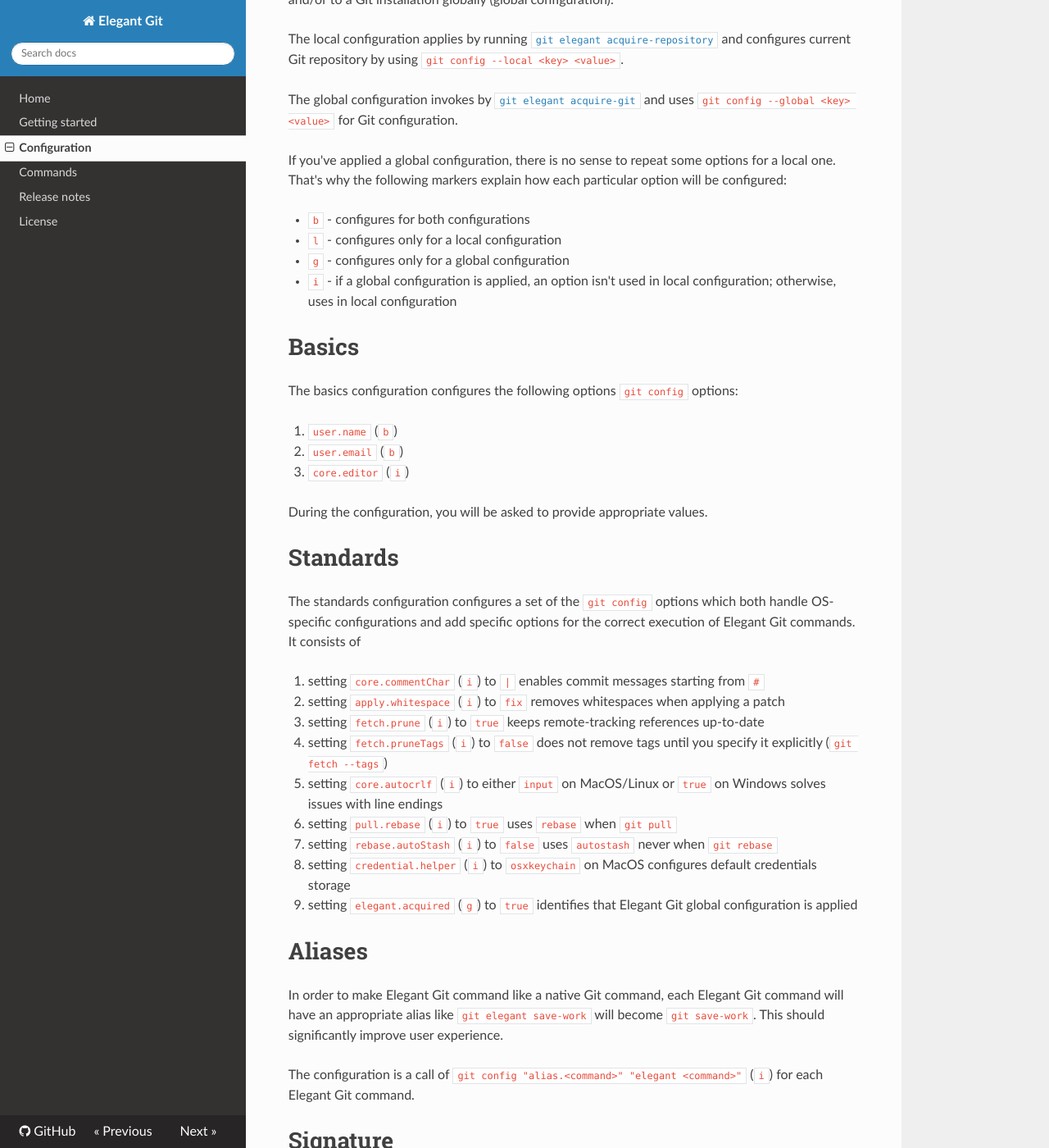
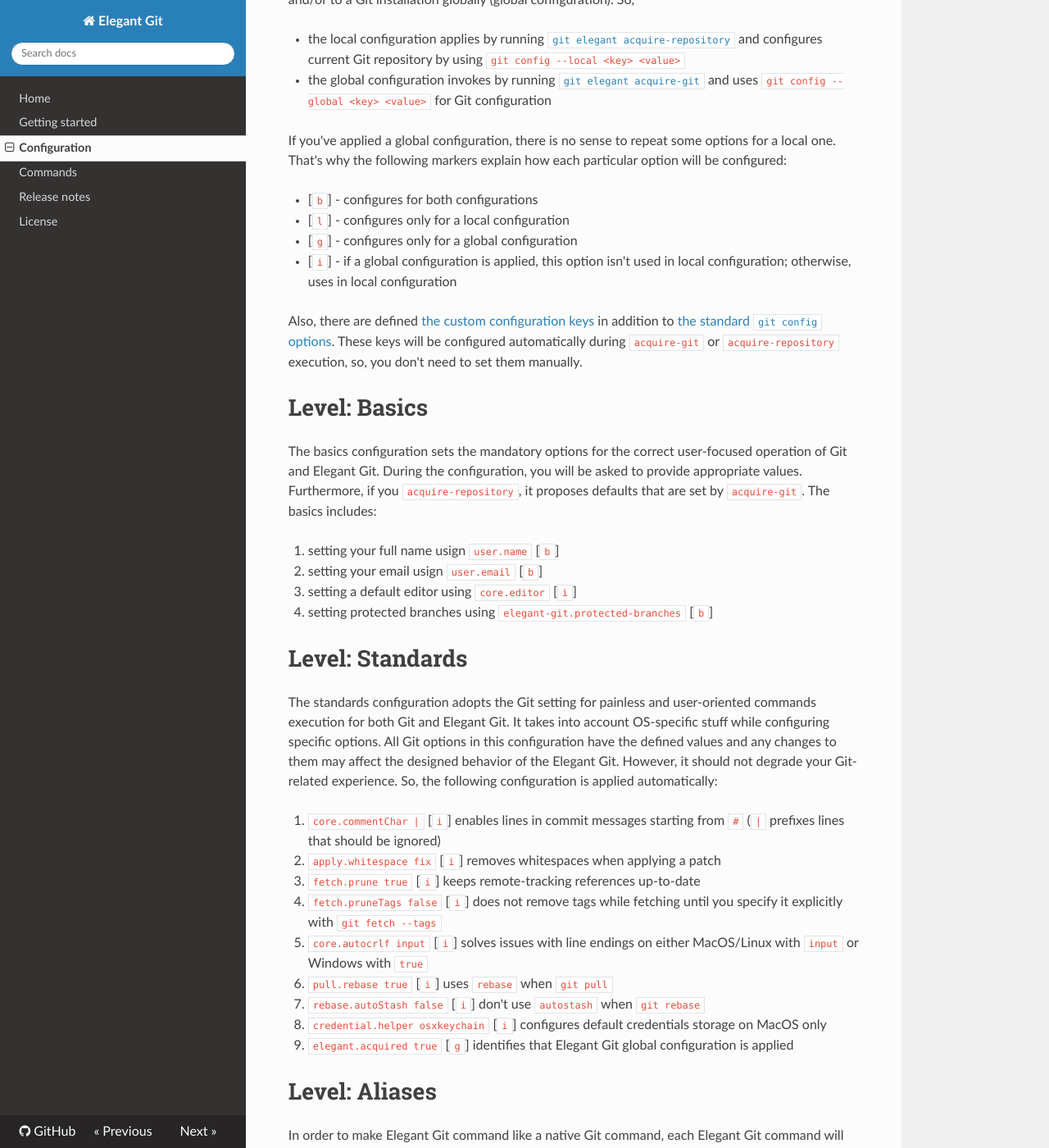
Before and after one commit to bees-hive/elegant-git, an MkDocs documentation site: the page built from docs/configuration.md, in a window 1280 px wide and 1400 px high, scrolled down 220 px. Shown: the whole window at 82% size. Built offline with MkDocs 1.6.1, drawn with Linux system fonts in a browser that asks for light colours; nearby versions of some CDN libraries; some of the changed text lies outside the part shown.

Commit message:
Add logic of protecting branches
A user may have several branches in the repository in which he/she can't
do modifications. For instance, it is a case when there is `master` and
`develop` branches. These branches are protected ones and Elegant Git
allows to:
- configure global and local branches that should be protected
- disable removing of the protected branches
- disable changing the history of protected branches

This is implemented by
1. aborting the execution of `amend-work`, `deliver-work`, `polish-work`,
`save-work` if any of the commands is run against a protected branch
2. skipping the protected branches in `prune-repository` command
3. asking for the protected branches in the `acquire-git` and
   `acquire-repository` commands

Also, the documentation is updated accordingly.

```diff
--- a/docs/configuration.md
+++ b/docs/configuration.md
@@ -1,68 +1,90 @@
 # Approach
+
 Elegant Git aims to standardize how a work environment should be configured. It operates several
 levels of configurations (see below) that can be applied to a Git repository (local configuration)
-and/or to a Git installation globally (global configuration).
+and/or to a Git installation globally (global configuration). So,
 
-The local configuration applies by running
+- the local configuration applies by running
 [`git elegant acquire-repository`](commands.md#acquire-repository) and configures current Git
-repository by using `git config --local <key> <value>`.
-
-The global configuration invokes by [`git elegant acquire-git`](commands.md#acquire-git) and uses
-`git config --global <key> <value>` for Git configuration.
+repository by using `git config --local <key> <value>`
+- the global configuration invokes by running [`git elegant acquire-git`](commands.md#acquire-git)
+and uses `git config --global <key> <value>` for Git configuration
 
 If you've applied a global configuration, there is no sense to repeat some options for a local one.
 That's why the following markers explain how each particular option will be configured:
 
-- `b` - configures for both configurations
-- `l` - configures only for a local configuration
-- `g` - configures only for a global configuration
-- `i` - if a global configuration is applied, an option isn't used in local configuration;
+- [`b`] - configures for both configurations
+- [`l`] - configures only for a local configuration
+- [`g`] - configures only for a global configuration
+- [`i`] - if a global configuration is applied, this option isn't used in local configuration;
 otherwise, uses in local configuration
 
-# Basics
-The basics configuration configures the following options `git config` options:
+Also, there are defined [the custom configuration keys](#custom-keys) in addition to
+[the standard `git config` options](https://git-scm.com/docs/git-config). These keys will be configured
+automatically during `acquire-git` or `acquire-repository` execution, so, you don't need to set them
+manually.
 
-1. `user.name` (`b`)
-2. `user.email` (`b`)
-3. `core.editor` (`i`)
+# Level: Basics
 
-During the configuration, you will be asked to provide appropriate values.
+The basics configuration sets the mandatory options for the correct user-focused operation of Git and
+Elegant Git. During the configuration, you will be asked to provide appropriate values. Furthermore,
+if you `acquire-repository`, it proposes defaults that are set by `acquire-git`. The basics includes:
 
-# Standards
-The standards configuration configures a set of the `git config` options which both handle
-OS-specific configurations and add specific options for the correct execution of Elegant Git
-commands. It consists of
+1. setting your full name usign `user.name` [`b`]
+2. setting your email usign `user.email` [`b`]
+3. setting a default editor using `core.editor` [`i`]
+4. setting protected branches using `elegant-git.protected-branches` [`b`]
 
-1. setting `core.commentChar` (`i`) to `|` enables commit messages starting from `#`
-2. setting `apply.whitespace` (`i`) to `fix` removes whitespaces when applying a patch
-3. setting `fetch.prune` (`i`) to `true` keeps remote-tracking references up-to-date
-4. setting `fetch.pruneTags` (`i`) to `false` does not remove tags until you specify it explicitly
-(`git fetch --tags`)
-5. setting `core.autocrlf` (`i`) to either `input` on MacOS/Linux or `true` on Windows solves issues with
-line endings
-6. setting `pull.rebase` (`i`) to `true` uses `rebase` when `git pull`
-7. setting `rebase.autoStash` (`i`) to `false` uses `autostash` never when `git rebase`
-8. setting `credential.helper` (`i`) to `osxkeychain` on MacOS configures default credentials storage
-9. setting `elegant.acquired` (`g`) to `true` identifies that Elegant Git global configuration is applied
+# Level: Standards
 
-# Aliases
+The standards configuration adopts the Git setting for painless and user-oriented commands execution
+for both Git and Elegant Git. It takes into account OS-specific stuff while configuring specific
+options. All Git options in this configuration have the defined values and any changes to them may
+affect the designed behavior of the Elegant Git. However, it should not degrade your Git-related
+experience. So, the following configuration is applied automatically:
+
+1. `core.commentChar |` [`i`] enables lines in commit messages starting from `#` (`|` prefixes lines that should be ignored)
+2. `apply.whitespace fix` [`i`] removes whitespaces when applying a patch
+3. `fetch.prune true` [`i`] keeps remote-tracking references up-to-date
+4. `fetch.pruneTags false` [`i`] does not remove tags while fetching until you specify it explicitly with
+`git fetch --tags`
+5. `core.autocrlf input` [`i`] solves issues with line endings on either MacOS/Linux with `input` or
+Windows with `true`
+6. `pull.rebase true` [`i`] uses `rebase` when `git pull`
+7. `rebase.autoStash false` [`i`] don't use `autostash` when `git rebase`
+8. `credential.helper osxkeychain` [`i`] configures default credentials storage on MacOS only
+9. `elegant.acquired true` [`g`] identifies that Elegant Git global configuration is applied
+
+# Level: Aliases
+
 In order to make Elegant Git command like a native Git command, each Elegant Git command will have
 an appropriate alias like `git elegant save-work` will become `git save-work`. This should
 significantly improve user experience.
 
-The configuration is a call of `git config "alias.<command>" "elegant <command>"` (`i`) for each Elegant
+The configuration is a call of `git config "alias.<command>" "elegant <command>"` [`i`] for each Elegant
 Git command.
 
-# Signature
+# Level: Signature
+
 This configuration aims to say Git how to sign commits, tags, and other objects you create. It starts after
 all other configurations. In the beginning, all available signing keys will be shown. Then, you need to choose
 the key that will be used to make signatures. If the key is provided, the configuration triggers, otherwise,
 it does not apply. The signing configuration consists of
 
-1. setting `user.signingkey` (`l`) to a provided value
-2. setting `gpg.program` (`l`) to a full path of `gpg` program
-3. setting `commit.gpgsign` (`l`) to `true`
-4. setting `tag.forceSignAnnotated` (`l`) to `true`
-5. setting `tag.gpgSign` (`l`) to `true`
+1. setting `user.signingkey` [`l`] to a provided value
+2. setting `gpg.program` [`l`] to a full path of `gpg` program
+3. setting `commit.gpgsign` [`l`] to `true`
+4. setting `tag.forceSignAnnotated` [`l`] to `true`
+5. setting `tag.gpgSign` [`l`] to `true`
 
-For now, only `gpg` is supported. If you need other tools, please [create a new feature request](https://github.com/bees-hive/elegant-git/issues/new/choose).
+For now, only `gpg` is supported. If you need other tools, please [create a new feature request][https://github.com/bees-hive/elegant-git/issues/new/choose].
+
+# Custom keys
+
+The Elegant Git configuration keys:
+
+- `elegant-git.protected-branches` defines the protected branches (if there are multiple values, they
+should be separarated with space). By default, `master` branch treats as protected. The "protected"
+means that Elegant Git commands for a branch state modification (such as `save-work`, `polish-work`,
+etc.) are prohibited to work if the current branch is protected. Also, the protected branches cannot
+be removed while running Elegant Git commands for serving a repository.
```
Also changed, not shown: docs/commands.md (+5 -4 lines), 15 other files.
